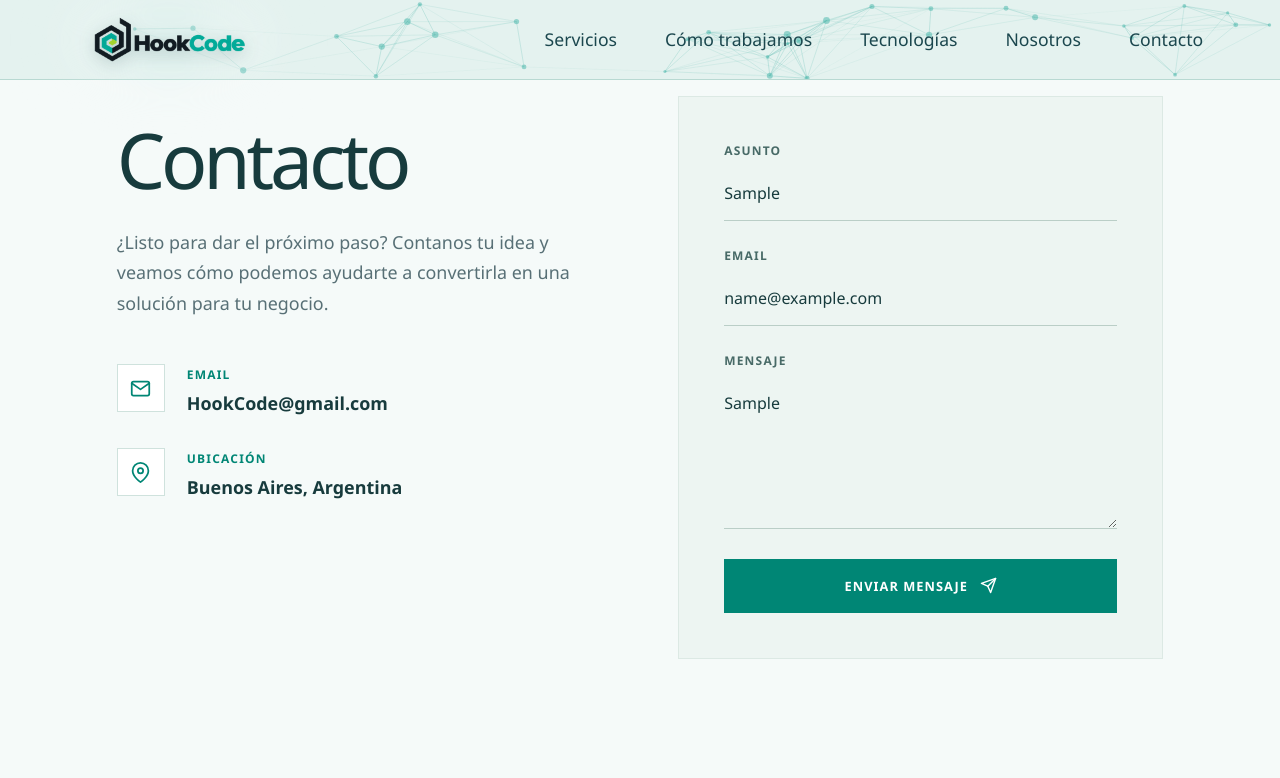
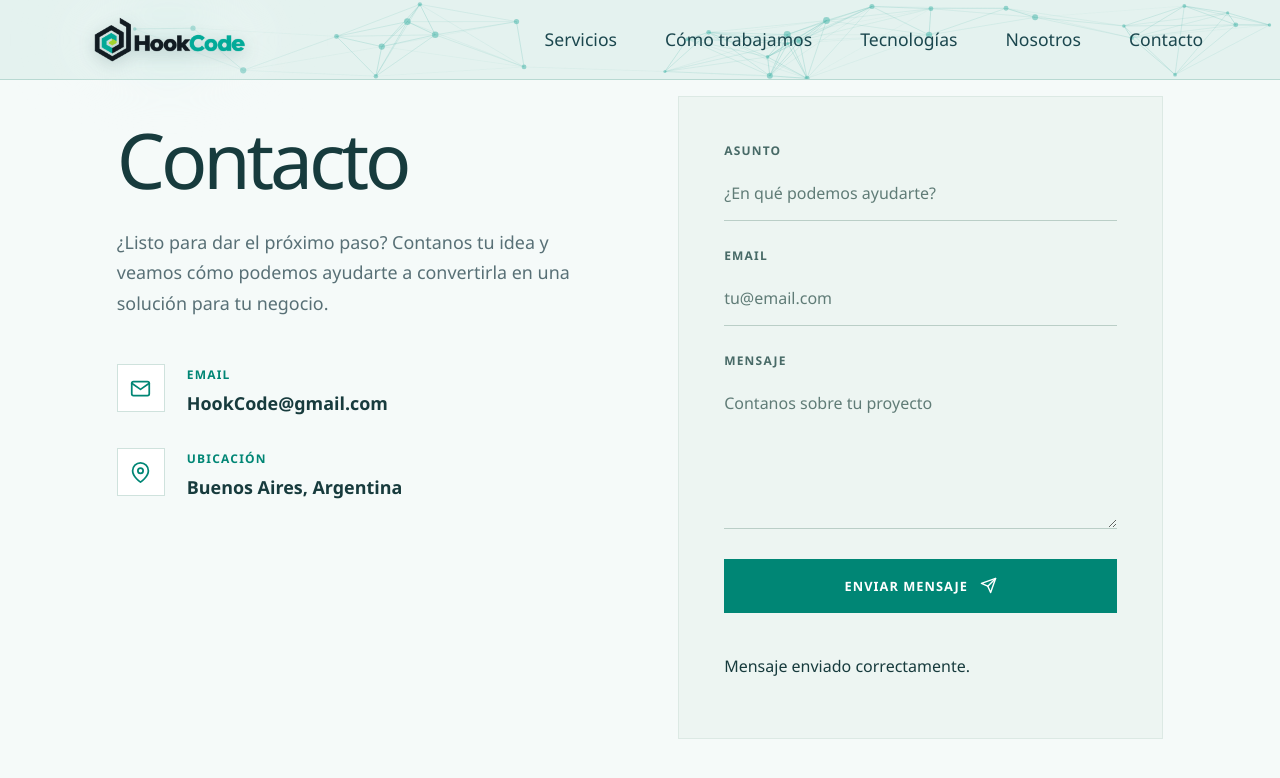
Before and after one commit to MaximoCorvalan/HookCode, a React (Vite) app: page / in a window 1280 px wide. Both pictures are taken after typing "Sample", "name@example.com", "Sample" into the empty fields and a click on the button "ENVIAR MENSAJE". Shown: the part 6063-6841 px from the top of the page. Built offline with nearby package versions, Linux system fonts and the light colour scheme.

Commit message:
habemus email

```diff
--- a/package.json
+++ b/package.json
@@ -10,6 +10,7 @@
     "preview": "vite preview"
   },
   "dependencies": {
+    "@emailjs/browser": "^4.4.1",
     "react": "^19.2.8",
     "react-dom": "^19.2.8",
     "react-icons": "^5.7.0"
--- a/src/components/Contacto/Contacto.tsx
+++ b/src/components/Contacto/Contacto.tsx
@@ -1,7 +1,37 @@
+import emailjs from '@emailjs/browser'
+import { useRef, useState } from 'react'
 import { FiMail, FiMapPin, FiSend } from 'react-icons/fi'
 import './Contacto.css'
 
 export default function Contacto() {
+  const formRef = useRef<HTMLFormElement>(null)
+  const [status, setStatus] = useState<'idle' | 'sending' | 'success' | 'error'>('idle')
+
+  const handleSubmit = async (event: React.FormEvent<HTMLFormElement>) => {
+    event.preventDefault()
+
+    if (!formRef.current) return
+
+    const serviceId = 'service_x4g2eyr'
+    const templateId = 'template_jklzaqn'
+    const publicKey = 'KvJb-XbQ-5mWZLtcb'
+
+    if (!templateId || !publicKey) {
+      setStatus('error')
+      return
+    }
+
+    setStatus('sending')
+
+    try {
+      await emailjs.sendForm(serviceId, templateId, formRef.current, { publicKey })
+      formRef.current.reset()
+      setStatus('success')
+    } catch {
+      setStatus('error')
+    }
+  }
+
   return (
     <section id="contacto" className="home-section contact-section" aria-labelledby="contact-title">
       <div className="contact-section__intro">
@@ -30,7 +60,7 @@ export default function Contacto() {
         </div>
       </div>
 
-      <form className="contact-form" aria-label="Formulario de contacto" onSubmit={(event) => event.preventDefault()}>
+      <form ref={formRef} className="contact-form" aria-label="Formulario de contacto" onSubmit={handleSubmit}>
         <div className="contact-form__field">
           <label htmlFor="contact-subject">Asunto</label>
           <input id="contact-subject" name="subject" type="text" placeholder="¿En qué podemos ayudarte?" required />
@@ -44,8 +74,10 @@ export default function Contacto() {
           <textarea id="contact-message" name="message" placeholder="Contanos sobre tu proyecto" required />
         </div>
         <button className="contact-form__submit" type="submit">
-          Enviar mensaje <FiSend aria-hidden="true" />
+          {status === 'sending' ? 'Enviando...' : 'Enviar mensaje'} <FiSend aria-hidden="true" />
         </button>
+        {status === 'success' && <p role="status">Mensaje enviado correctamente.</p>}
+        {status === 'error' && <p role="alert">No se pudo enviar el mensaje. Revisá la configuración de EmailJS.</p>}
       </form>
     </section>
   )
--- a/src/components/Main/Main.tsx
+++ b/src/components/Main/Main.tsx
@@ -16,7 +16,6 @@ export default function Main() {
         aria-labelledby="services-title"
       >
         <div className="section-heading">
-
 
           <p className="section-heading__eyebrow">Nuestros servicios</p>
 
```
Also changed, not shown: 1 other file (tests, documents, lock files or other folders).
